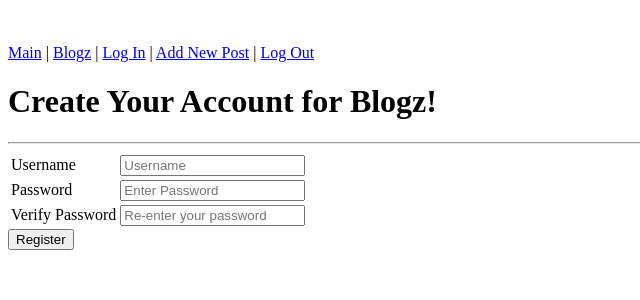
After one commit to greisthecure/blogz, a Flask app: page /register in a window 1280 px wide. The commit adds this page. Shown: the top 300 px of the page, without its empty margins (0-640 px from the left). Run offline with Flask 2, Linux system fonts and the light colour scheme.

Commit message:
Completed blogz

```diff
--- a/main.py
+++ b/main.py
@@ -1,9 +1,9 @@
-from flask import Flask, request, redirect, render_template, session, flash
+from flask import Flask, request, redirect, render_template, session
 from flask_sqlalchemy import SQLAlchemy
 
 app = Flask(__name__)
 app.config['DEBUG'] = True
-app.config['SQLALCHEMY_DATABASE_URI'] = 'mysql+pymysql://build-a-blog:Play$tation1@localhost:8889/build-a-blog'
+app.config['SQLALCHEMY_DATABASE_URI'] = 'mysql+pymysql://blogz:Playstation1@localhost:8889/blogz'
 app.config['SQLALCHEMY_ECHO'] = True
 db = SQLAlchemy(app)
 app.secret_key = 'itsasecret'
@@ -13,70 +13,170 @@ class Blog(db.Model):
     id = db.Column(db.Integer, primary_key=True)
     title = db.Column(db.String(120))
     body = db.Column(db.String(500))
+    owner_id = db.Column(db.Integer, db.ForeignKey('user.id'))
 
-    def __init__(self, title, body):
+    def __init__(self, title, body, owner):
         self.title = title
         self.body = body
+        self.owner = owner
 
-@app.route('/', methods=['POST', 'GET']) # directs to the main blog posts page
-def all_posts():
-    return redirect('/blog')
+class User(db.Model):
 
+    id = db.Column(db.Integer, primary_key=True)
+    username = db.Column(db.String(30),unique=True)
+    password = db.Column(db.String(15))
+    blogs = db.relationship('Blog', backref='owner')
+
+    def __init__(self, username, password):
+        self.username = username
+        self.password = password
+
+@app.before_request
+def require_login():  # Only allows viewer (not logged in) to see certain pages only
+    allowed_routes = ['login', 'register', 'index', 'blog']
+    if request.endpoint not in allowed_routes and 'username' not in session:
+        return redirect('/login')
+
+@app.route('/index', methods=['GET'])
+def index():
+    users = User.query.all()
+    return render_template('index.html', users=users)
+
+@app.route('/login', methods=['POST', 'GET'])
+def login():
+
+    username_error = ""
+    pass_error = ""
+
+    if request.method == 'POST':
+        username = request.form['username']
+        password = request.form['password']
+        user = User.query.filter_by(username=username).first()
+
+        if user and user.password == password: # searches for the username in the database
+            session['username'] = username # stores the username in the session
+            return redirect('/newpost')
+
+        if not user:
+            username_error = "Username does not exist"
+
+        if user and user.password != password:
+            pass_error = "Password is incorrect"
+
+    return render_template('login.html', username_error=username_error, pass_error=pass_error)
+
+@app.route('/register', methods=['POST', 'GET'])
+def register():
+
+    username_error = ""
+    pass_error = ""
+    verifypw_error = ""
+    username = ""
+
+    if request.method == 'POST':
+        username = request.form['username']
+        password = request.form['password']
+        verify = request.form['verify']
+
+        # validation tests go here!
+        if username == "":
+            username_error = "Please enter a Username"
+
+        if len(username) < 3 or len(username) > 20:
+            username_error = "Username length must be > 3 and < 20"
+
+        for char in username:
+            if char == " ":
+                username_error = "No spaces allowed in Username"
+            else:
+                existing_user = User.query.filter_by(username=username).first()
+                if existing_user:
+                    username_error = "Username already exists, please choose another username"
+
+    # password validation tests
+        if password == "":
+            pass_error = "Please enter a password"
+            print(pass_error)
+
+        if " " in password:
+            pass_error = "Passwords cannot have spaces"
+            print(pass_error)
+
+        if len(password) < 3 or len(password) > 20:
+            pass_error = "Password length must be > 3 and < 20 characters"
+            print(pass_error)
+
+    # password verify field MUST match password field
+        if verify != password:
+            verifypw_error = "Password entries do not match, Please re-enter your password"
+            print(verifypw_error)
+            verify = ""
+
+        if not username_error and not pass_error and not verifypw_error:
+            new_user = User(username, password)
+            db.session.add(new_user)
+            db.session.commit()
+            session['username'] = username
+            return redirect('/newpost')
+
+    return render_template("register.html", username=username, username_error=username_error, pass_error=pass_error, verifypw_error=verifypw_error)
 
 @app.route('/newpost', methods=['POST', 'GET'])
 def add_post(): # adds the post to the database, new post acceptance then redirects to that blog post's individual entry page
 
-    new_post = None
+    owner = User.query.filter_by(username=session['username']).first()
+
+
     title = ""
     body = ""
     title_error = ""
     post_error = ""
 
+
     if request.method == 'POST':
         title = request.form['title']
         body = request.form['body']
 
-        if title == "" and body == "":
+        if len(title) == 0:
             title_error = "Please enter a title for your post"
+
+        if len(body) == 0:
             post_error = "Please enter your blog post here"
-            return render_template('newpost.html', title=request.form['title'], body=request.form['body'], title_error=title_error, post_error=post_error)
 
-        if title == "":
-            title_error = "Please enter a title for your post"
+        if title_error or post_error: # renders the form with either or both errors
             return render_template('newpost.html', title=title, title_error=title_error, body=body, post_error=post_error)
 
-        if len(title) > 120:
-            title_error = "Blog title is limited to 120 characters"
-
-        if body == "":
-            post_error = "Please enter your blog post here"
-            return render_template('newpost.html', title=title, title_error=title_error, body=body, post_error=post_error)
-
-        if len(body) > 500:
-            post_error = "Blog post is limited to 500 characters"
-
         if not title_error and not post_error:
-            new_post = Blog(title, body)
+            new_post = Blog(title, body, owner)
             db.session.add(new_post)
             db.session.commit()
             entry = new_post.id
-            return render_template('displaypost.html', title=new_post.title, body=new_post.body)
+            return render_template('displaypost.html', title=new_post.title, body=new_post.body, owner=new_post.owner)
 
-    return render_template('newpost.html', title=title, body=body,  title_error=title_error, post_error=post_error)
-
-    if request.method == 'GET': # title redirects to individual blog post page
-        return render_template('newpost.html', title=title, title_error=title_error, body=body, post_error=post_error)
+    return render_template('newpost.html', title=title, body=body, title_error=title_error, post_error=post_error)
 
 # display all blog posts on the main page
 @app.route('/blog', methods=['POST', 'GET'])
-def index():
+def blog():
 
     id = request.args.get("id")
-    entries = Blog.query.all()
+    user_id = request.args.get("user")
 
-    if not id:
+    if not id and not user_id:
         entries = Blog.query.order_by(Blog.id.desc()).all()
         return render_template('blog.html', entries=entries)
+
+    if not user_id: # displays single blog post
+        entries = Blog.query.filter_by(id=id).first()
+        owner_id = entries.owner_id
+        title = entry.title
+        body = entry.body
+        username = entry.owner.username
+        return redirect("displaypost.html", title=title, body=body, username=username, owner_id=owner_id, entry=entry)
+    else:
+        owner = User.query.filter_by(id=user_id).first()
+        entries = Blog.query.filter_by(owner=owner).order_by(Blog.id.desc()).all()
+        return render_template("blog.html", title=owner.username, entries=entries, user=user_id)
 
 # displays the single post on a separate page
 @app.route('/displaypost', methods=['GET'])
@@ -85,7 +185,13 @@ def displaypost():
     id = request.args.get("id")
     entry = Blog.query.filter_by(id=id).first()
 
-    return render_template('displaypost.html', title=entry.title, body=entry.body)
+    return render_template('displaypost.html', title=entry.title, body=entry.body, owner_id=entry.owner_id, username=entry.owner.username)
+
+@app.route('/logout') # logs the user out of the site redirects to index
+def logout():
+    del session['username']
+    return redirect('/index')
+
 
 if __name__=='__main__':
     app.run()
--- a/templates/base.html
+++ b/templates/base.html
@@ -1,7 +1,7 @@
 <!DOCTYPE html>
 <html>
   <head>
-      <title>Build-A-Blog</title>
+      <title>Blogz</title>
       <style>
             .error {
                 color: red;
@@ -9,19 +9,15 @@
       </style>
   </head>
 <body>
-
     <nav>
-        {% with messages = get_flashed_messages() %}
-            {% for message in messages %}
-                <div class="alert alert-{{category}} alert-dismissible">
-                {{message|safe}}
-                </div>
-            {% endfor %}
-        {% endwith %}
     <br />
     <br />
         <!-- These links work now! :) -->
-        <a href="/newpost">Add New Post</a><span> | </span><a href="/blog">Main Blog Page</a>
+        <a href="/index">Main</a> |
+        <a href="/blog">Blogz</a> |
+        <a href="/login">Log In</a> |
+        <a href="/newpost">Add New Post</a> |
+        <a href="/logout">Log Out</a>
     </nav>
 
     {% block content %}
--- a/templates/blog.html
+++ b/templates/blog.html
@@ -2,7 +2,7 @@
 
 {% block content %}
 
-<h1><center>~Keep it real! Posts~</center></h1>
+<h1><center>~Just Keep It Real!Blogz Posts~</center></h1>
 <br>
 <hr />
 
@@ -17,6 +17,7 @@
             {% for entry in entries %}
             <h3><a href="/displaypost?id={{entry.id}}">{{entry.title}}</a></h3>
             <p>{{entry.body}}</p>
+            <em>Written by: <a href="/blog?user={{entry.owner_id}}" >{{entry.owner.username}}</a></em>
             <br /><hr />
             {% endfor %}
         </li>
--- a/templates/newpost.html
+++ b/templates/newpost.html
@@ -1,7 +1,8 @@
 {% extends "base.html" %}
 
 {% block content %}
-    <h1>Just Share It! -- Add New Blog Post</h1>
+<h2><center>Welcome to Blogz!</center></h2>
+    <h3><center>Add New Blog Post</center></h3>
 
     <hr />
 
--- /dev/null
+++ b/templates/register.html
@@ -0,0 +1,36 @@
+{% extends "base.html" %}
+
+{% block content %}
+<h1>Create Your Account for Blogz!</h1>
+<hr />
+<form action="/register" method="post">
+    <table>
+        <tr>
+            <td><label for="username">Username</label></td>
+            <td>
+                <input name="username" type="text" placeholder="Username" value="{{username}}" />
+                {% if username_error|length != 0 %}
+                    <span class="error"> {{username_error}} </span>
+                {% endif %}
+            </td>
+        </tr>
+        <tr>
+            <td><label for="password">Password</label></td>
+            <td>
+                <input name="password" type="password" placeholder="Enter Password" />
+                {% if pass_error|length != 0 %}
+                    <span class="error"> {{pass_error}} </span>
+                {% endif %}
+            </td>
+        </tr>
+        <tr>
+            <td><label for="verify">Verify Password</label></td>
+            <td>
+                <input name="verify" type="password" placeholder="Re-enter your password">
+                    <span class="error"> {{verifypw_error}} </span>
+            </td>
+        </tr>
+    </table>
+    <input type="submit" value="Register">
+</form>
+{% endblock %}
```
Also changed, not shown: templates/displaypost.html (+5 -3 lines), templates/index.html (added, +22 -0 lines), templates/login.html (added, +26 -0 lines).
